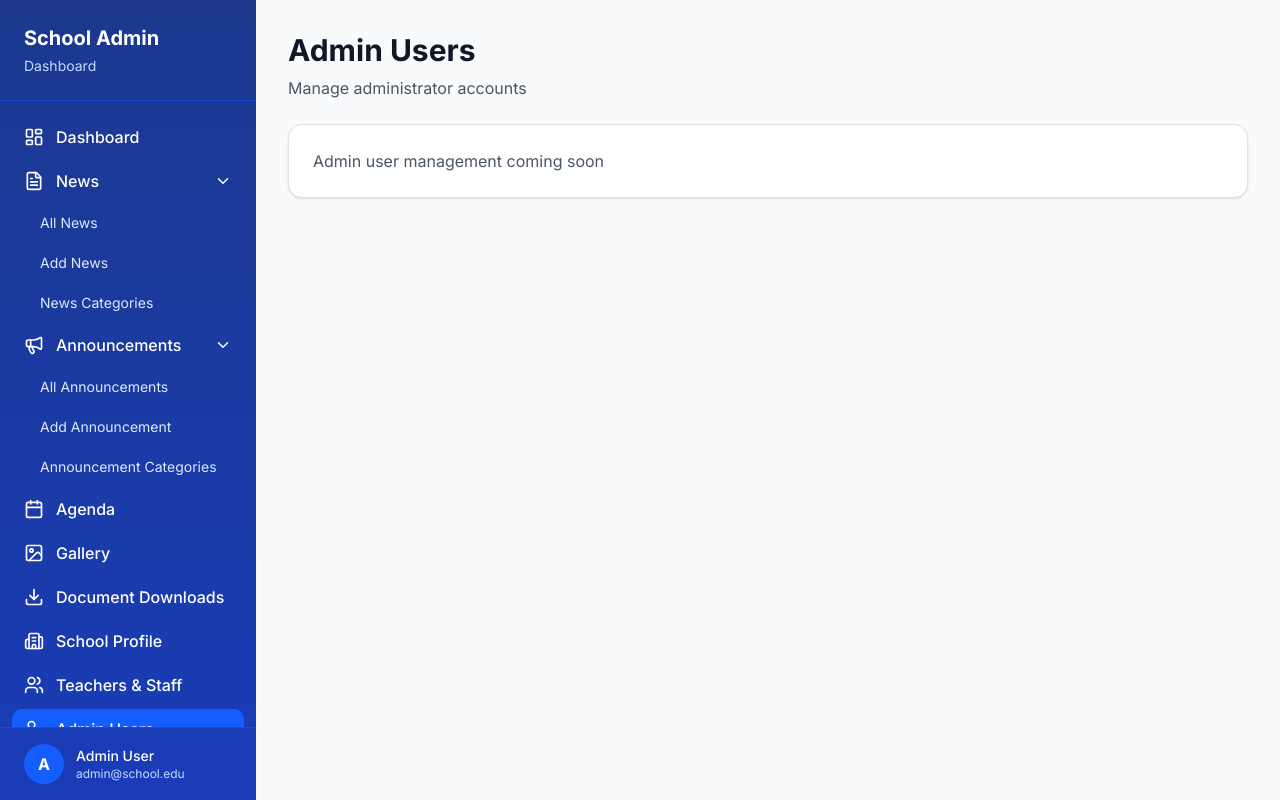
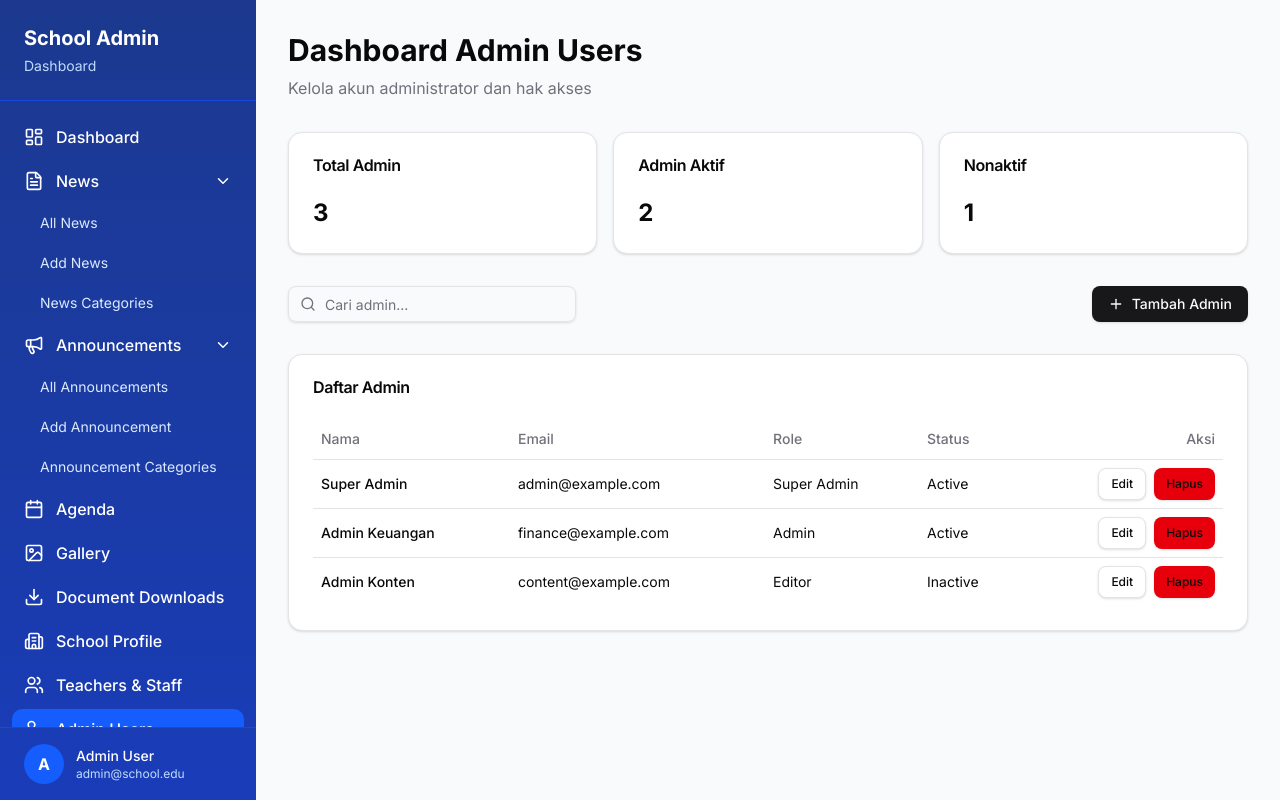
Before and after one commit to fjrhub/smkpgrimojokerto, a Next.js app: page /dashboard/admin-users in a window 1280 px wide. Built offline with nearby package versions, Linux system fonts and the light colour scheme.

Commit message:
feat(admin): add admin users management page with stats and table

```diff
--- a/app/dashboard/admin-users/page.js
+++ b/app/dashboard/admin-users/page.js
@@ -1,18 +1,95 @@
 'use client'
 
 import { Card, CardContent, CardHeader, CardTitle } from '@/components/ui/card'
+import { Button } from '@/components/ui/button'
+import { Input } from '@/components/ui/input'
+import { Table, TableBody, TableCell, TableHead, TableHeader, TableRow } from '@/components/ui/table'
+import { Plus, Search } from 'lucide-react'
+
+const users = [
+  { id: 1, name: 'Super Admin', email: 'admin@example.com', role: 'Super Admin', status: 'Active' },
+  { id: 2, name: 'Admin Keuangan', email: 'finance@example.com', role: 'Admin', status: 'Active' },
+  { id: 3, name: 'Admin Konten', email: 'content@example.com', role: 'Editor', status: 'Inactive' },
+]
 
 export default function AdminUsersPage() {
   return (
-    <div className="space-y-6">
-      <div>
-        <h1 className="text-3xl font-bold text-gray-900">Admin Users</h1>
-        <p className="text-gray-600 mt-2">Manage administrator accounts</p>
+    <div className="space-y-8">
+      {/* Header */}
+      <div className="flex flex-col gap-2">
+        <h1 className="text-3xl font-bold">Dashboard Admin Users</h1>
+        <p className="text-muted-foreground">Kelola akun administrator dan hak akses</p>
       </div>
 
+      {/* Stats */}
+      <div className="grid grid-cols-1 md:grid-cols-3 gap-4">
+        <Card>
+          <CardHeader>
+            <CardTitle>Total Admin</CardTitle>
+          </CardHeader>
+          <CardContent className="text-2xl font-bold">{users.length}</CardContent>
+        </Card>
+        <Card>
+          <CardHeader>
+            <CardTitle>Admin Aktif</CardTitle>
+          </CardHeader>
+          <CardContent className="text-2xl font-bold">
+            {users.filter(u => u.status === 'Active').length}
+          </CardContent>
+        </Card>
+        <Card>
+          <CardHeader>
+            <CardTitle>Nonaktif</CardTitle>
+          </CardHeader>
+          <CardContent className="text-2xl font-bold">
+            {users.filter(u => u.status === 'Inactive').length}
+          </CardContent>
+        </Card>
+      </div>
+
+      {/* Actions */}
+      <div className="flex flex-col md:flex-row gap-4 md:items-center md:justify-between">
+        <div className="relative w-full md:w-72">
+          <Search className="absolute left-3 top-2.5 h-4 w-4 text-muted-foreground" />
+          <Input placeholder="Cari admin..." className="pl-9" />
+        </div>
+        <Button className="gap-2">
+          <Plus className="h-4 w-4" />
+          Tambah Admin
+        </Button>
+      </div>
+
+      {/* Table */}
       <Card>
-        <CardContent className="p-6">
-          <p className="text-gray-600">Admin user management coming soon</p>
+        <CardHeader>
+          <CardTitle>Daftar Admin</CardTitle>
+        </CardHeader>
+        <CardContent>
+          <Table>
+            <TableHeader>
+              <TableRow>
+                <TableHead>Nama</TableHead>
+                <TableHead>Email</TableHead>
+                <TableHead>Role</TableHead>
+                <TableHead>Status</TableHead>
+                <TableHead className="text-right">Aksi</TableHead>
+              </TableRow>
+            </TableHeader>
+            <TableBody>
+              {users.map(user => (
+                <TableRow key={user.id}>
+                  <TableCell className="font-medium">{user.name}</TableCell>
+                  <TableCell>{user.email}</TableCell>
+                  <TableCell>{user.role}</TableCell>
+                  <TableCell>{user.status}</TableCell>
+                  <TableCell className="text-right space-x-2">
+                    <Button variant="outline" size="sm">Edit</Button>
+                    <Button variant="destructive" size="sm">Hapus</Button>
+                  </TableCell>
+                </TableRow>
+              ))}
+            </TableBody>
+          </Table>
         </CardContent>
       </Card>
     </div>
--- a/package.json
+++ b/package.json
@@ -1,6 +1,6 @@
 {
   "name": "smkpgrimojokerto",
-  "version": "1.7.5",
+  "version": "1.8.5",
   "private": true,
   "description": "SMK PGRI Mojokerto school website built with Next.js and deployed on Vercel.",
   "scripts": {
```
